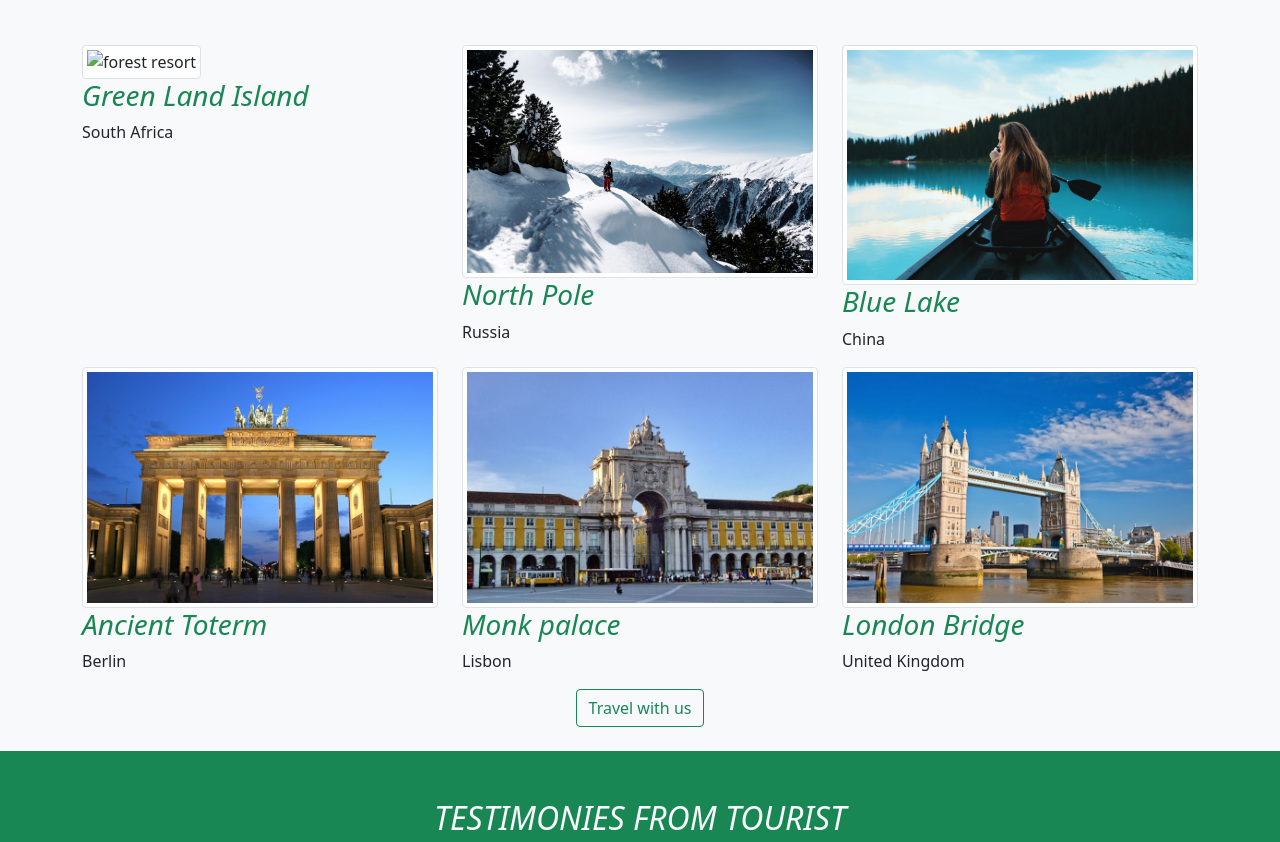
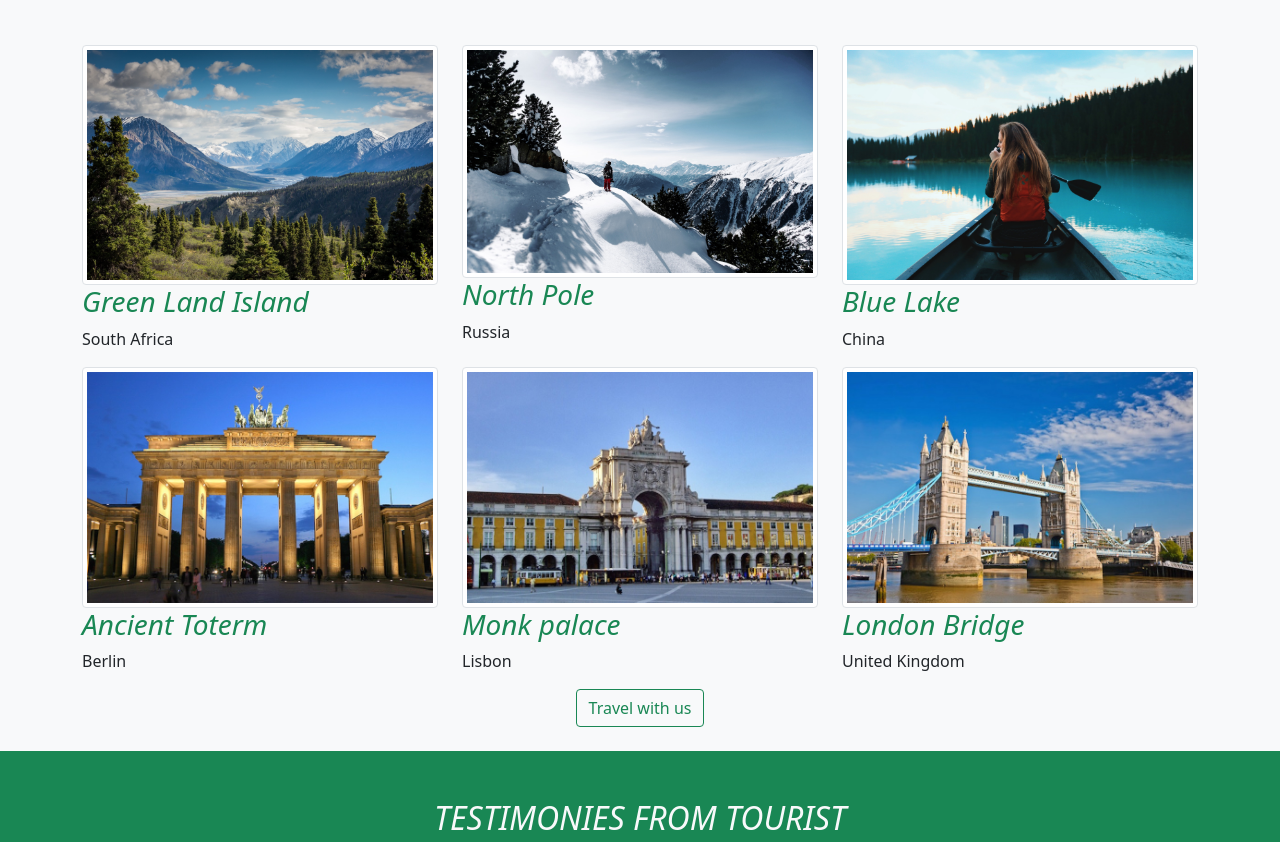
Before and after one commit to Techgiant0/Blaze-Tours, a plain HTML site: page index.html in a window 1280 px wide. Shown: the part 1960-2802 px from the top of the page. Drawn offline with nearby package versions, Linux system fonts and the light colour scheme; files whose address does not match are found by name.

Commit message:
Update index.html

```diff
--- a/index.html
+++ b/index.html
@@ -160,7 +160,7 @@
 
           <div class="row">
             <div class="col-12 col-md-6 col-lg-4">
-              <img src="../travel/img/nat-6.jpg" alt="forest resort" class="img-fluid img-thumbnail" width="500px"/>
+              <img src="../Blaze-Tours/img/nat-6.jpg" alt="forest resort" class="img-fluid img-thumbnail" width="500px"/>
               <h3 class="fst-italic text-success">Green Land Island</h3>
               <p>South Africa</p>
             </div>
```
